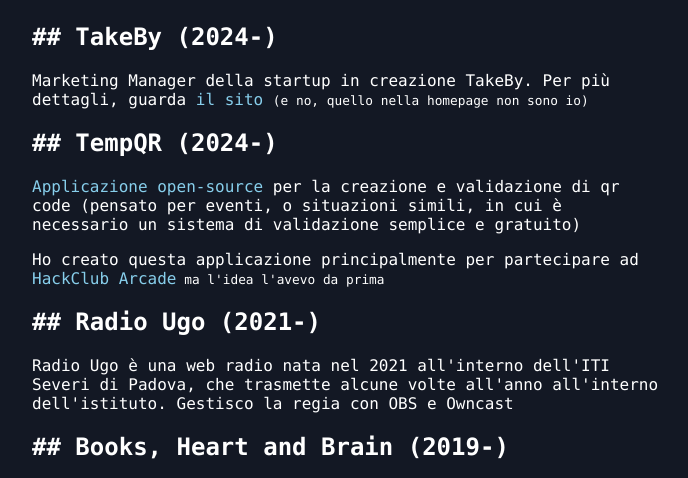
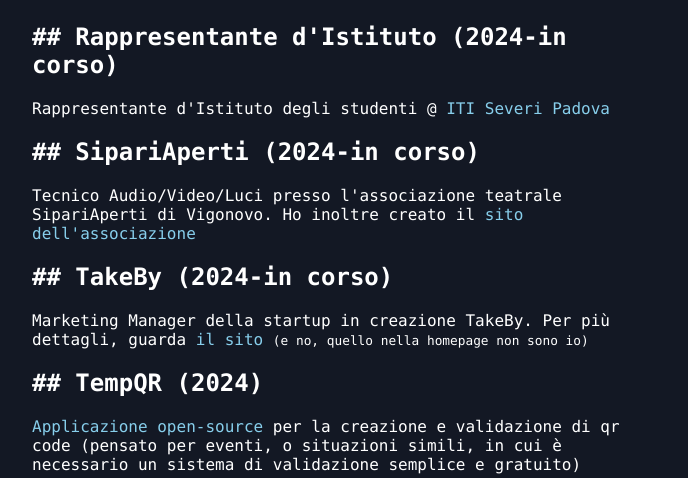
Before and after one commit to gicorada/gicorada, a plain HTML site: page index.html in a window 1280 px wide. Shown: the part 415-893 px from the top of the page, without its empty margins (292-980 px from the left). Drawn offline with Linux system fonts and the light colour scheme; no server answers.

Commit message:
Sistemata homepage

```diff
--- a/index.html
+++ b/index.html
@@ -7,7 +7,7 @@
 	<link href="./style.css" rel="stylesheet"></link>
 	<link rel="authorization_endpoint" href="https://indieauth.com/auth">
 	<link rel="token_endpoint" href="https://tokens.indieauth.com/token">
-	<link rel="webmention" href="https://webmention.io/gicorada.is-a.dev/webmention" />
+	<link rel="webmention" href="https://webmention.io/gicorada.com/webmention" />
 	<title>GicoRada homepage - IT</title>
 </head>
 <body>
@@ -34,20 +34,28 @@
 		<section>
 			<h1>Progetti</h1>
 			<div>
-				<h2>TakeBy (2024-)</h2>
+				<h2>Rappresentante d'Istituto (2024-in corso)</h2>
+				<p>Rappresentante d'Istituto degli studenti @ <a href="https://www.itiseveripadova.edu.it/" target="_blank">ITI Severi Padova</a></p>
+			</div>
+			<div>
+				<h2>SipariAperti (2024-in corso)</h2>
+				<p>Tecnico Audio/Video/Luci presso l'associazione teatrale SipariAperti di Vigonovo. Ho inoltre creato il <a href="https://sipariaperti.it/" target="_blank">sito dell'associazione</a></p>
+			</div>
+			<div>
+				<h2>TakeBy (2024-in corso)</h2>
 				<p>Marketing Manager della startup in creazione TakeBy. Per più dettagli, guarda <a href="https://www.takeby.it/" target="_blank">il sito</a> <span class="mini">(e no, quello nella homepage non sono io)</span></p>
 			</div>
 			<div>
-				<h2>TempQR (2024-)</h2>
+				<h2>TempQR (2024)</h2>
 				<p><a href="https://github.com/gicorada/tempqr" target="_blank">Applicazione open-source</a> per la creazione e validazione di qr code (pensato per eventi, o situazioni simili, in cui è necessario un sistema di validazione semplice e gratuito)</p>
 				<p>Ho creato questa applicazione principalmente per partecipare ad <a href="https://hackclub.com/arcade/" target="_blank">HackClub Arcade</a><span class="mini"> ma l'idea l'avevo da prima</span></p>
 			</div>
 			<div>
-				<h2>Radio Ugo (2021-)</h2>
+				<h2>Radio Ugo (2021-in corso)</h2>
 				<p>Radio Ugo è una web radio nata nel 2021 all'interno dell'ITI Severi di Padova, che trasmette alcune volte all'anno all'interno dell'istituto. Gestisco la regia con OBS e Owncast</p>
 			</div>
 			<div>
-				<h2>Books, Heart and Brain (2019-)</h2>
+				<h2>Books, Heart and Brain (2019-in corso)</h2>
 				<p>Gruppo di lettura per ragazzi, partecipo fin dal primo incontro, e ho creato il <a href="https://booksheartbrain.it/" target="_blank">sito</a> per il gruppo<span class="mini"> (ma non lo aggiorno da quasi un anno 🙃)</span></p>
 			</div>
 		</section>
@@ -66,6 +74,7 @@
 			<p>Fediverso: <a href="https://mastodon.uno/@gicorada" target="_blank" rel="me">@gicorada@mastodon.uno</a></p>
 			<p>Matrix: <a href="https://matrix.to/#/@gicorada:matrix.org" target="_blank" rel="me">@gicorada:matrix.org</a></p>
 			<p>Github: <a href="https://github.com/gicorada/" target="_blank" rel="me">gicorada</a></p>
+			<p>Briar: gicorada <span class="mini">ma per favore, se vuoi scrivermi, non scrivermi lì che non lo guardo mai</span></p>
 			<p>Mail: La trovi nel mio profilo Github</p>
 			<p class="mini">(se vuoi verificare questi profili, visita la mia <a href="https://keyoxide.org/gradaellig@protonmail.com" target="_blank">pagina keyoxide</a>)</p>
 		</section>
@@ -110,11 +119,9 @@
 
 	</main>
 	<footer>
-		<p>
+		<!--<p>
 			GicoRada
-			-
-			<a href="./en/index.html">🇬🇧</a>
-		</p>
+		</p>-->
 
 		<a
 			class="site-button"
@@ -134,9 +141,6 @@
 			alt="✨sitoctt✨" title="✨sitoctt✨"
 			src="./img/88x31/sitoctt_88x31.png"
 		/></a>
-
-
-
 	</footer>
 
 	<script src="./nowPlaying.js"></script>
```
